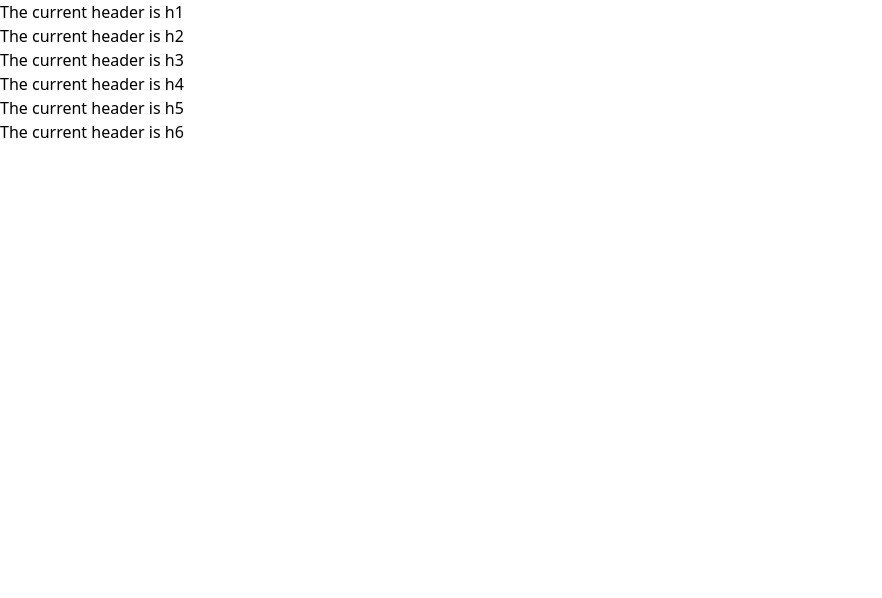
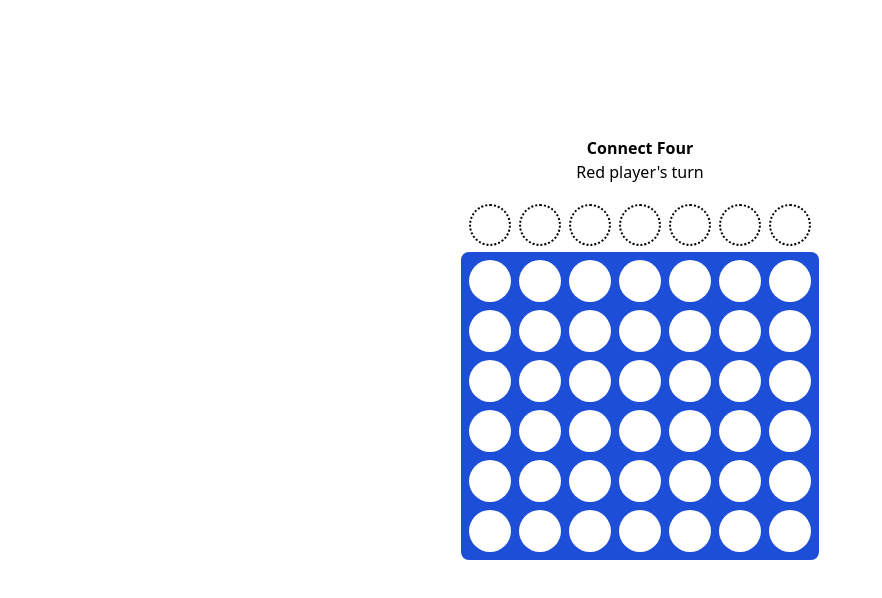
Before and after one commit to Parkreiner/react-exercises, a React (Vite) app: page / in a window 1280 px wide. Shown: the top 598 px of the page, without its empty margins (0-882 px from the left). Built offline with nearby package versions, Linux system fonts and the light colour scheme.

Commit message:
minor: Clean up solution for Connect4 and add README

```diff
--- a/src/App.tsx
+++ b/src/App.tsx
@@ -1,5 +1,5 @@
-import Test from "./exercises/HeaderAccessibility/Test";
+import ConnectFour from "./exercises/ConnectFour/my-solution";
 
 export default function App() {
-  return <Test />;
+  return <ConnectFour />;
 }
--- a/src/exercises/Connect4/index.ts
+++ /dev/null
@@ -1,2 +0,0 @@
-export * from "./Connect4";
-export { default } from "./Connect4";
--- a/src/exercises/Connect4/Connect4.tsx
+++ b/src/exercises/ConnectFour/my-solution/ConnectFour.tsx
@@ -1,4 +1,4 @@
-import { useEffect } from "react";
+import { useEffect, useId } from "react";
 import { cva } from "class-variance-authority";
 import * as VisuallyHidden from "@radix-ui/react-visually-hidden";
 
@@ -18,7 +18,8 @@ const pieceStyles = cva("rounded-full w-full h-full", {
   },
 });
 
-export default function Connect4() {
+export default function ConnectFour() {
+  const hookId = useId();
   const { state, updaters } = useGameState();
 
   useEffect(() => {
@@ -27,6 +28,7 @@ export default function Connect4() {
     return () => window.clearTimeout(timeoutId);
   }, [state.board, state.status, updaters.nextTick]);
 
+  const turnInfoId = `turn-info-${hookId}`;
   const topRow = state.board[0];
   const gameOver =
     state.status === "redWins" ||
@@ -34,12 +36,19 @@ export default function Connect4() {
     state.status === "tie";
 
   return (
-    <div className="h-full flex justify-center items-center flex-col">
-      <div>
+    <main className="h-full flex justify-center items-center flex-col">
+      <section className="mb-4 text-center">
+        <h1 className="font-bold">Connect Four</h1>
+        <p id={turnInfoId}>
+          {state.activePlayer === "red" ? "Red" : "Yellow"} player&apos;s turn
+        </p>
+      </section>
+
+      <section role="group" className="px-2">
         {topRow?.map((_, columnIndex) => (
           <DropperButton
             key={columnIndex}
-            activePlayer={state.activePlayer}
+            fillColor={state.activePlayer}
             onClick={() => updaters.selectColumn(columnIndex)}
             disabled={
               gameOver ||
@@ -47,10 +56,14 @@ export default function Connect4() {
             }
           />
         ))}
-      </div>
+      </section>
 
-      <table className="border-spacing-0 rounded-lg bg-blue-700 p-1 block">
-        <tbody>
+      <table aria-labelledby={turnInfoId}>
+        <caption>
+          <VisuallyHidden.Root>Current Board</VisuallyHidden.Root>
+        </caption>
+
+        <tbody className="border-spacing-0 rounded-lg bg-blue-700 p-1 block">
           {state.board.map((row, rowIndex) => (
             <tr key={rowIndex}>
               {row.map((cellContent, columnIndex) => (
@@ -71,8 +84,10 @@ export default function Connect4() {
          Not conditionally rendering this div to prevent layout reflows once the
          game ends
       */}
-      <div className="text-center" style={{ opacity: gameOver ? 1 : 0 }}>
-        <p className="mt-4 min-h-[1rem] leading-none">
+      <section
+        className={`text-center ${gameOver ? "opacity-100" : "opacity-0"}`}
+      >
+        <p aria-live="polite" className="mt-4 min-h-[1rem] leading-none">
           {state.status === "tie" && "Tie!"}
           {state.status === "redWins" && "Red player wins!"}
           {state.status === "yellowWins" && "Yellow player wins!"}
@@ -86,7 +101,7 @@ export default function Connect4() {
         >
           Play again
         </button>
-      </div>
-    </div>
+      </section>
+    </main>
   );
 }
--- a/src/exercises/Connect4/DropperButton.tsx
+++ b/src/exercises/ConnectFour/my-solution/DropperButton.tsx
@@ -3,7 +3,7 @@ import { cva } from "class-variance-authority";
 import { PlayerPiece } from "./typesConstants";
 
 type Props = {
-  activePlayer: PlayerPiece;
+  fillColor: PlayerPiece;
   disabled: boolean;
   onClick: () => void;
 };
@@ -15,7 +15,7 @@ const pieceStyles = cva("w-full h-full rounded-full border-dotted border-2", {
       false: "border-black",
     },
 
-    activePlayer: {
+    fillColor: {
       red: "",
       yellow: "",
     } satisfies Record<PlayerPiece, string>,
@@ -30,23 +30,19 @@ const pieceStyles = cva("w-full h-full rounded-full border-dotted border-2", {
     {
       hovered: true,
       disabled: false,
-      activePlayer: "red",
+      fillColor: "red",
       class: "bg-red-700",
     },
     {
       hovered: true,
       disabled: false,
-      activePlayer: "yellow",
+      fillColor: "yellow",
       class: "bg-yellow-400",
     },
   ],
 });
 
-export default function DropperButton({
-  activePlayer,
-  disabled,
-  onClick,
-}: Props) {
+export default function DropperButton({ fillColor, disabled, onClick }: Props) {
   const [hovered, setHovered] = useState(false);
 
   return (
@@ -60,7 +56,7 @@ export default function DropperButton({
         disabled ? "default" : "pointer"
       }`}
     >
-      <div className={pieceStyles({ hovered, activePlayer, disabled })} />
+      <div className={pieceStyles({ hovered, fillColor, disabled })} />
     </button>
   );
 }
--- /dev/null
+++ b/src/exercises/ConnectFour/my-solution/index.ts
@@ -0,0 +1,2 @@
+export * from "./ConnectFour";
+export { default } from "./ConnectFour";
--- a/src/exercises/Connect4/typesConstants.ts
+++ b/src/exercises/ConnectFour/my-solution/typesConstants.ts
@@ -1,2 +1,4 @@
 export type BoardSpace = "red" | "yellow" | "empty";
 export type PlayerPiece = Exclude<BoardSpace, "empty">;
+export const BOARD_WIDTH = 7;
+export const BOARD_HEIGHT = 6;
--- a/src/exercises/Connect4/useGameState.ts
+++ b/src/exercises/ConnectFour/my-solution/useGameState.ts
@@ -1,8 +1,10 @@
 import { useCallback, useReducer } from "react";
-import { BoardSpace, PlayerPiece } from "./typesConstants";
-
-const BOARD_WIDTH = 7;
-const BOARD_HEIGHT = 6;
+import {
+  BoardSpace,
+  PlayerPiece,
+  BOARD_HEIGHT,
+  BOARD_WIDTH,
+} from "./typesConstants";
 
 type BoardStatus = "idle" | "pieceFalling" | "redWins" | "yellowWins" | "tie";
 type Board = readonly (readonly BoardSpace[])[];
```
Also changed, not shown: src/exercises/ConnectFour/README.md (added).
